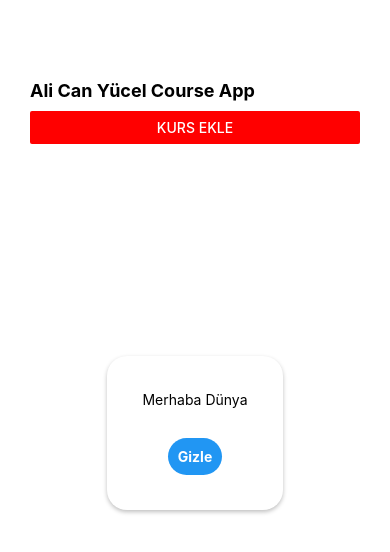
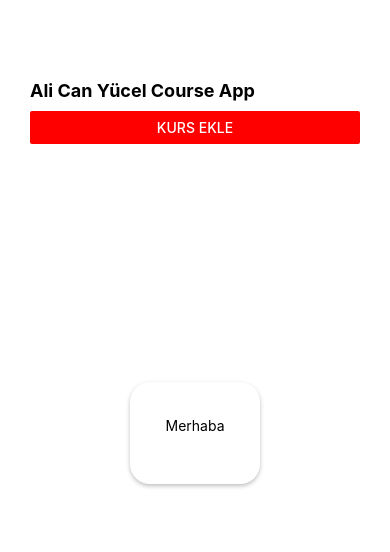
Before and after one commit to alicanyucel/ReactNativeCourseApp, a React Native app: screen / in a window 390 px wide. Both pictures are taken after a click on the button "KURS EKLE". Shown: the top 552 px of the page. Built offline with nearby package versions, Linux system fonts and the light colour scheme.

Commit message:
modal eklendi...

```diff
--- a/App.js
+++ b/App.js
@@ -13,7 +13,7 @@ export default function App() {
   const closeModal = () => {
     setModalIsVisible(false);
   };
-
+// react native de modal kullanım örneği
   return (
     <>
       <StatusBar style="light" />
--- a/components/courseinput.js
+++ b/components/courseinput.js
@@ -1,5 +1,5 @@
 import React from "react";
-import { StyleSheet, Text, View, Modal, Pressable } from "react-native";
+import { StyleSheet, Text, View, Modal, Alert } from "react-native";
 
 export default function CourseInput({ visible, onClose }) {
   return (
@@ -7,17 +7,13 @@ export default function CourseInput({ visible, onClose }) {
       animationType="slide"
       transparent={true}
       visible={visible}
-      onRequestClose={onClose}
-    >
+      onRequestClose={() => {
+        Alert.alert('Modal has been closed.');
+        onClose(); // modal'ı kapatmak için parent'tan gelen fonksiyon
+      }}>
       <View style={styles.centeredView}>
         <View style={styles.modalView}>
-          <Text style={styles.modalText}>Merhaba Dünya</Text>
-          <Pressable
-            style={[styles.button, styles.buttonClose]}
-            onPress={onClose}
-          >
-            <Text style={styles.textStyle}>Gizle</Text>
-          </Pressable>
+          <Text style={styles.modalText}>Merhaba</Text>
         </View>
       </View>
     </Modal>
```
